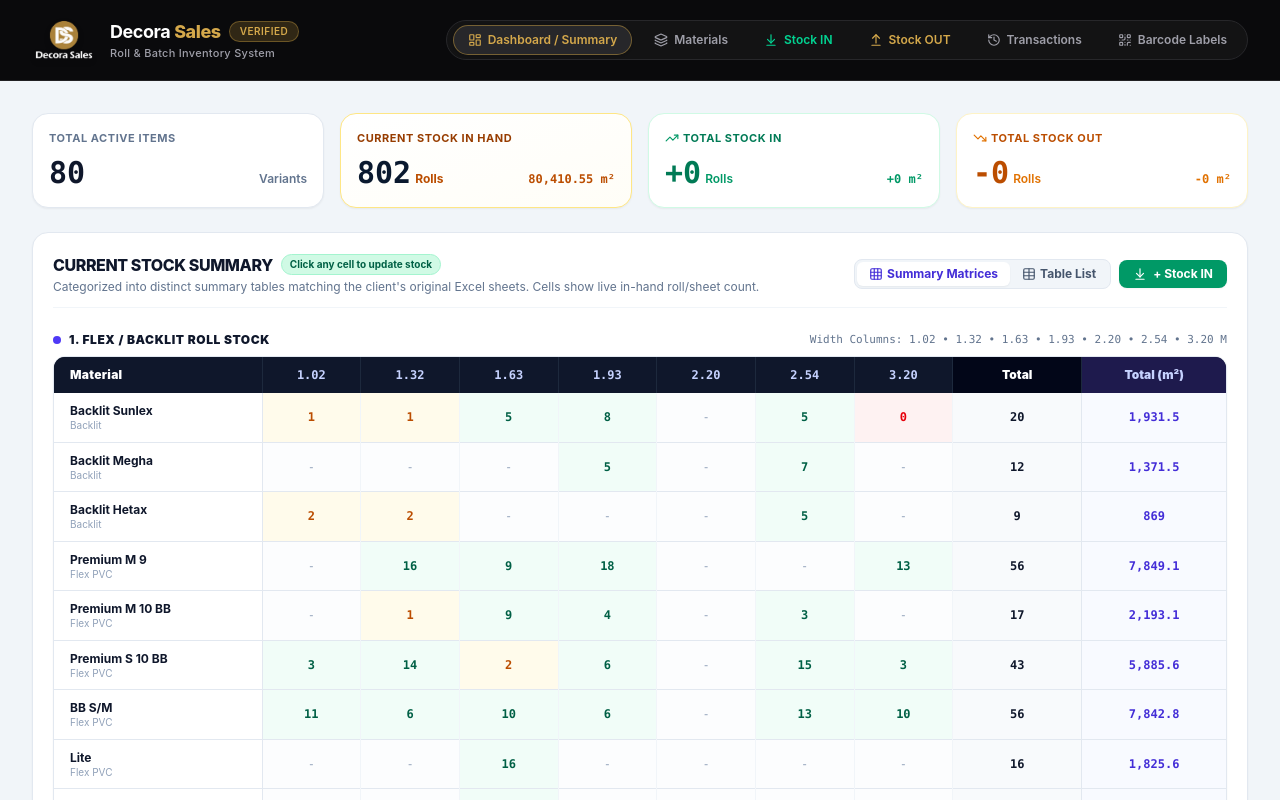
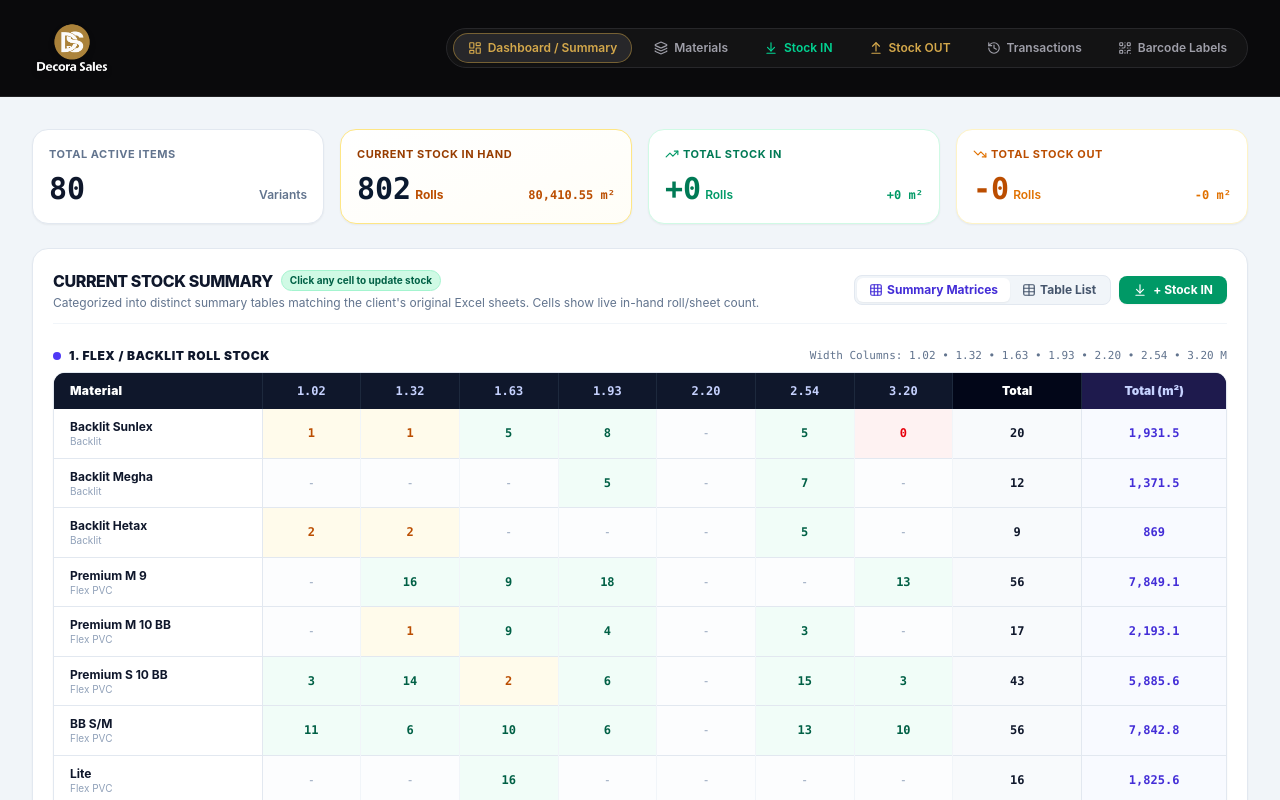
Before and after one commit to vipul9987/Rollprint, a React (Vite) app: page / in a window 1280 px wide. Shown: the top 800 px of the page. Built offline with nearby package versions, Linux system fonts and the light colour scheme.

Commit message:
feat(header): enlarge logo image and remove duplicate company text & tagline

```diff
--- a/src/App.tsx
+++ b/src/App.tsx
@@ -1433,8 +1433,8 @@
       {/* Main App Header */}
       <header className="bg-[#0A0A0C] text-white border-b border-zinc-800/80 sticky top-0 z-40 print:hidden backdrop-blur-md">
         <div className="max-w-7xl mx-auto px-4 sm:px-6 lg:px-8">
-          <div className="flex flex-col md:flex-row md:items-center justify-between min-h-[4.75rem] py-2.5 md:py-1 gap-3">
-            {/* Logo & Title (Decora Sales circular gold medallion) */}
+          <div className="flex flex-col md:flex-row md:items-center justify-between min-h-[5.25rem] py-2 md:py-1 gap-3">
+            {/* Logo & Title */}
             <AppLogo />
 
             {/* Navigation Tabs - Pill design inspired by Airbnb with Decora Sales Gold Palette */}
--- a/src/components/AppLogo.tsx
+++ b/src/components/AppLogo.tsx
@@ -4,21 +4,21 @@
   const [imgError, setImgError] = useState(false);
 
   return (
-    <div className="flex items-center space-x-3.5 select-none py-1">
+    <div className="flex items-center select-none py-1">
       <div className="relative flex items-center justify-center shrink-0">
         {!imgError ? (
-          /* Official Decora Sales Logo from public folder */
+          /* Official Decora Sales Logo from public folder (Prominent & enlarged) */
           <img
             src="/logo.png"
-            alt="Decora Sales Logo"
+            alt="Decora Sales"
             onError={() => setImgError(true)}
             style={{ objectFit: 'contain' }}
-            className="h-14 sm:h-16 w-auto max-w-[220px] drop-shadow-md transition-transform hover:scale-[1.02] duration-200"
+            className="h-16 sm:h-20 w-auto max-w-[260px] drop-shadow-md transition-transform hover:scale-[1.02] duration-200"
           />
         ) : (
           /* Fallback Decora Sales Circular Gold Medallion */
           <svg
-            className="w-12 h-12 sm:w-14 sm:h-14 drop-shadow-sm transition-transform hover:scale-105 duration-200"
+            className="w-16 h-16 sm:w-20 sm:h-20 drop-shadow-sm transition-transform hover:scale-105 duration-200"
             viewBox="0 0 100 100"
             fill="none"
             xmlns="http://www.w3.org/2000/svg"
@@ -42,22 +42,6 @@
           </svg>
         )}
       </div>
-
-      {/* Company Name & Tagline */}
-      <div className="flex flex-col justify-center">
-        <div className="flex items-center space-x-2">
-          <h1 className="text-base sm:text-lg font-bold tracking-tight text-white flex items-center space-x-1 leading-none">
-            <span>Decora</span>
-            <span className="text-[#D4A84B] font-extrabold">Sales</span>
-          </h1>
-          <span className="text-[10px] font-semibold uppercase tracking-wider bg-[#C59B3F]/20 text-[#D4A84B] border border-[#C59B3F]/40 px-2.5 py-0.5 rounded-full">
-            Verified
-          </span>
-        </div>
-        <p className="text-[11px] text-zinc-400 font-medium tracking-wide mt-1.5 leading-none">
-          Roll &amp; Batch Inventory System
-        </p>
-      </div>
     </div>
   );
 }
```
